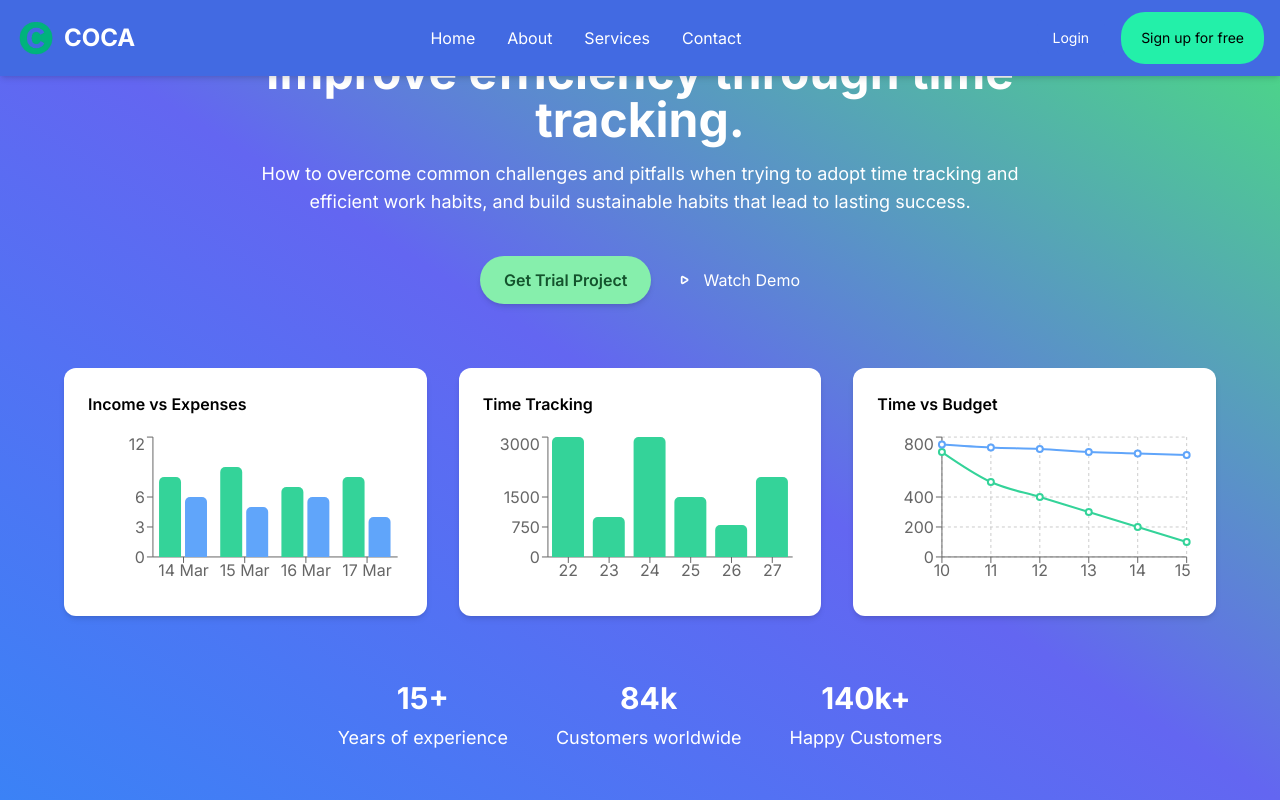
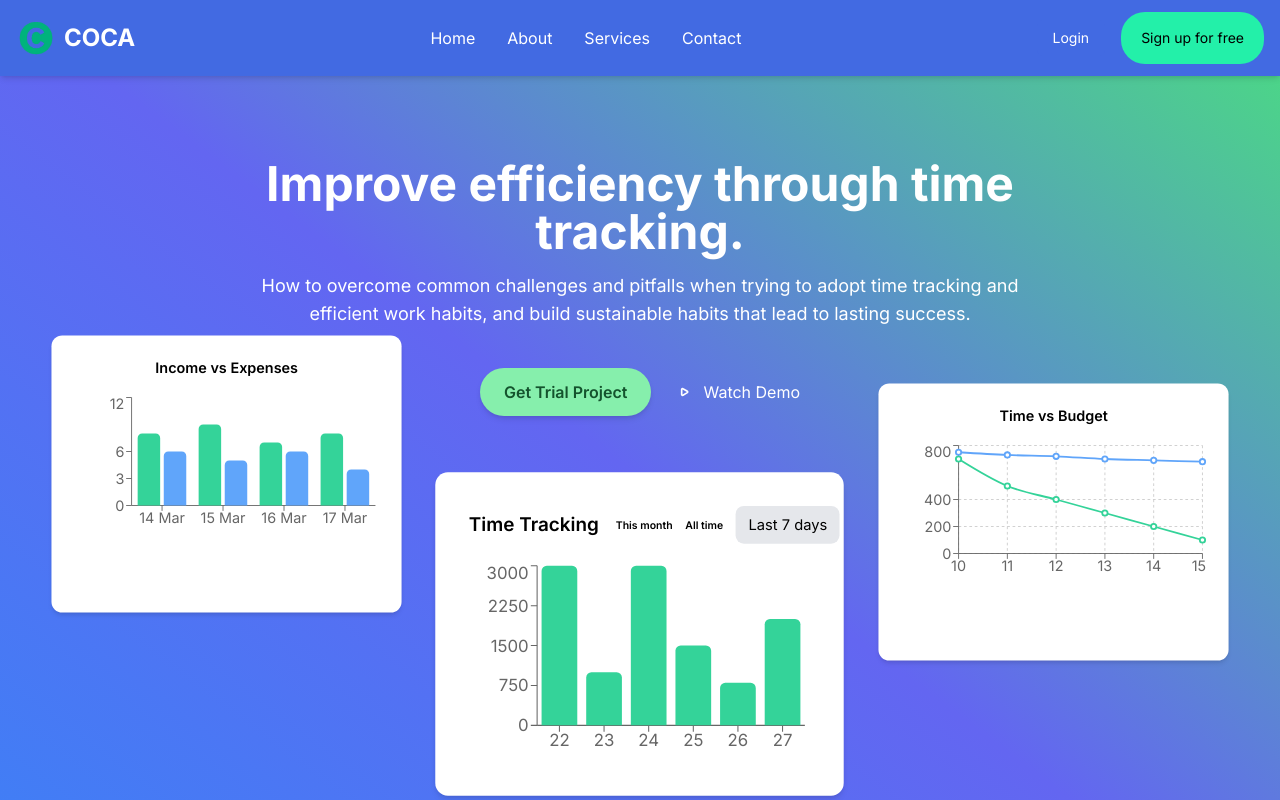
Before and after one commit to tahmidhasantanoy/solutya_it_job_task, a Next.js app: page / in a window 1280 px wide. Shown: the top 800 px of the page. Built offline with nearby package versions, Linux system fonts and the light colour scheme.

Commit message:
Unnessary comments are removed

```diff
--- a/package.json
+++ b/package.json
@@ -19,7 +19,9 @@
     "react-hook-form": "^7.53.2",
     "react-icons": "^5.5.0",
     "react-redux": "^9.1.2",
-    "recharts": "^2.15.3"
+    "react-toastify": "^11.0.5",
+    "recharts": "^2.15.3",
+    "sharp": "^0.34.1"
   },
   "devDependencies": {
     "autoprefixer": "^10.0.1",
--- a/src/app/components/pages/BudgetFriendly.jsx
+++ b/src/app/components/pages/BudgetFriendly.jsx
@@ -20,8 +20,6 @@ const BudgetFriendly = () => {
 
       {/* Cards */}
       <div className="flex flex-col md:flex-row gap-6">
-        {/* Basic Plan */}
-        {/* TODO : shadow bootom right */}
         <div className="flex flex-col rounded-2xl shadow-b-r p-8 bg-white w-full max-w-sm">
           <h3 className="text-gray-800 font-semibold text-lg mb-2">
             Basic plan
@@ -102,7 +100,6 @@ const BudgetFriendly = () => {
           </ul>
         </div>
 
-        {/* Enterprise */}
         <div className="flex flex-col rounded-2xl shadow-md p-8 bg-white w-full max-w-sm">
           <h3 className="text-gray-800 font-semibold text-lg mb-2">
             Enterprise plan
--- a/src/app/components/pages/GoodUI.jsx
+++ b/src/app/components/pages/GoodUI.jsx
@@ -5,7 +5,6 @@ import { motion } from "framer-motion";
 const GoodUI = () => {
   return (
     <section className="flex flex-col items-center p-8 md:p-16 bg-white">
-      {/* Top Heading */}
       <div className="text-center max-w-3xl space-y-4 mb-16">
         <h2 className="text-4xl md:text-5xl font-bold text-gray-900 leading-tight">
           Our user-friendly interface allows for <br />
@@ -18,7 +17,6 @@ const GoodUI = () => {
         </p>
       </div>
 
-      {/* Cards Row */}
       <div className="grid grid-cols-1 md:grid-cols-3 gap-8 w-full max-w-6xl">
         {/* Card 1 */}
         <motion.div
@@ -27,8 +25,7 @@ const GoodUI = () => {
           transition={{ duration: 0.6 }}
           className="bg-white border rounded-2xl p-6 shadow-md space-y-6"
         >
-          {/* Top Client Info */}
-            <p>Top Clients</p>
+          <p>Top Clients</p>
           <div className="flex items-center justify-between">
             <div className="flex items-center gap-4">
               <div className="w-12 h-12 bg-gray-300 rounded-full"></div>
@@ -42,7 +39,6 @@ const GoodUI = () => {
             </span>
           </div>
 
-          {/* Text Content */}
           <div className="space-y-2 pt-2">
             <h5 className="font-semibold text-lg text-gray-900">
               Manage customer relationships
@@ -61,7 +57,6 @@ const GoodUI = () => {
           transition={{ duration: 0.8 }}
           className="bg-white border rounded-2xl p-6 shadow-md space-y-6"
         >
-          {/* Feedback Info */}
           <div className="flex items-center gap-4">
             <div className="w-12 h-12 bg-gray-300 rounded-full"></div>
             <div>
@@ -72,7 +67,6 @@ const GoodUI = () => {
             </div>
           </div>
 
-          {/* Text Content */}
           <div className="space-y-2 pt-2">
             <h5 className="font-semibold text-lg text-gray-900">
               Get insights from feedback to improve
@@ -91,9 +85,7 @@ const GoodUI = () => {
           transition={{ duration: 1 }}
           className="bg-white border rounded-2xl p-6 shadow-md space-y-6"
         >
-          {/* Progress Bars */}
           <div className="space-y-6">
-            {/* Copywriting */}
             <div>
               <div className="flex justify-between text-sm font-medium text-gray-700 mb-1">
                 <span>Copywriting</span>
@@ -107,7 +99,6 @@ const GoodUI = () => {
               </div>
             </div>
 
-            {/* Illustration */}
             <div>
               <div className="flex justify-between text-sm font-medium text-gray-700 mb-1">
                 <span>Illustration</span>
@@ -121,7 +112,6 @@ const GoodUI = () => {
               </div>
             </div>
 
-            {/* UX Design */}
             <div>
               <div className="flex justify-between text-sm font-medium text-gray-700 mb-1">
                 <span>UX Design</span>
@@ -136,7 +126,6 @@ const GoodUI = () => {
             </div>
           </div>
 
-          {/* Text Content */}
           <div className="space-y-2 pt-4">
             <h5 className="font-semibold text-lg text-gray-900">
               Review your hard work&apos;s outcome
--- a/src/app/components/pages/Service.jsx
+++ b/src/app/components/pages/Service.jsx
@@ -1,7 +1,6 @@
 "use client";
 
 import { motion } from "framer-motion";
-import Image from "next/image";
 import { FaDownload, FaUserPlus, FaClock } from "react-icons/fa";
 
 const Service = () => {
@@ -13,7 +12,6 @@ const Service = () => {
         </h2>
 
         <div className="grid grid-cols-2 md:grid-cols-4 gap-8 items-center justify-center max-w-4xl mx-auto">
-          {/* Example logo item */}
           {[
             "videohive",
             "codecanyon",
@@ -33,19 +31,15 @@ const Service = () => {
         </div>
       </div>
 
-      {/* Scheduling Section */}
       <div className="grid grid-cols-1 md:grid-cols-2 gap-16 items-center w-full max-w-7xl">
-        {/* Chart Card */}
         <motion.div
           initial={{ opacity: 0, y: 40 }}
           whileInView={{ opacity: 1, y: 0 }}
           transition={{ duration: 0.7 }}
           className="relative w-full max-w-md mx-auto"
         >
-          {/* Gradient behind the card */}
           <div className="absolute -top-7 -left-7 w-full h-full bg-gradient-to-tr from-blue-500 to-cyan-400 rounded-md z-0"></div>
 
-          {/* Actual Card */}
           <div className="relative bg-white p-8 rounded-2xl shadow-2xl z-10 space-y-6">
             <h4 className="font-semibold text-gray-900 text-xl">
               Overall time used
--- a/src/app/components/pages/TimeTracking.jsx
+++ b/src/app/components/pages/TimeTracking.jsx
@@ -41,8 +41,7 @@ const budgetData = [
 
 const TimeTracking = () => {
   return (
-    <section className="min-h-screen bg-gradient-to-tr from-blue-500 via-indigo-500 to-green-400 flex flex-col items-center justify-center p-8">
-      {/* Heading */}
+    <section className="min-h-screen bg-gradient-to-tr from-blue-500 via-indigo-500 to-green-400 flex flex-col items-center justify-center pt-40 p-8">
       <div className="text-center max-w-3xl mb-10">
         <h1 className="text-4xl md:text-5xl font-bold text-white mb-4">
           Improve efficiency through time tracking.
@@ -54,7 +53,6 @@ const TimeTracking = () => {
         </p>
       </div>
 
-      {/* Buttons */}
       <div className="flex items-center gap-6 mb-16">
         <button className="bg-green-300 hover:bg-green-400 text-green-900 font-semibold px-6 py-3 rounded-full shadow-md">
           Get Trial Project
@@ -73,11 +71,12 @@ const TimeTracking = () => {
         </button>
       </div>
 
-      {/* Chart Cards */}
-      <div className="grid grid-cols-1 md:grid-cols-3 gap-8 mb-16 w-full max-w-6xl">
+      <div className="relative grid grid-cols-1 md:grid-cols-3 gap-6 mb-16 w-full max-w-7xl mx-auto">
         {/* Left Card */}
-        <div className="bg-white rounded-xl shadow-md p-6">
-          <h3 className="font-semibold mb-4">Income vs Expenses</h3>
+        <div className="relative bg-white rounded-xl shadow-md p-6 -top-40 xl:scale-90 flex flex-col">
+          <h3 className="font-semibold mb-4 whitespace-nowrap text-center">
+            Income vs Expenses
+          </h3>
           <div className="h-40">
             <ResponsiveContainer width="100%" height="100%">
               <BarChart data={incomeExpensesData}>
@@ -91,10 +90,26 @@ const TimeTracking = () => {
           </div>
         </div>
 
-        {/* Center Card */}
-        <div className="bg-white rounded-xl shadow-md p-6">
-          <h3 className="font-semibold mb-4">Time Tracking</h3>
-          <div className="h-40">
+        <div className="relative bg-white rounded-xl shadow-md p-8 xl:scale-105 flex flex-col justify-between">
+          <div className="flex flex-wrap md:flex-nowrap justify-between items-center mb-4 gap-4">
+            <h3 className="font-semibold whitespace-nowrap text-lg">
+              Time Tracking
+            </h3>
+
+            <div className="flex items-center gap-3">
+              <h3 className="font-semibold text-[10px] whitespace-nowrap">
+                This month
+              </h3>
+              <h3 className="font-semibold text-[10px] whitespace-nowrap">
+                All time
+              </h3>
+              <button className="bg-gray-200 px-3 py-2 rounded-lg text-sm whitespace-nowrap">
+                Last 7 days
+              </button>
+            </div>
+          </div>
+
+          <div className="h-48">
             <ResponsiveContainer width="100%" height="100%">
               <BarChart data={timeTrackingData}>
                 <XAxis dataKey="day" />
@@ -107,8 +122,10 @@ const TimeTracking = () => {
         </div>
 
         {/* Right Card */}
-        <div className="bg-white rounded-xl shadow-md p-6">
-          <h3 className="font-semibold mb-4">Time vs Budget</h3>
+        <div className="relative bg-white rounded-xl shadow-md p-6 -top-28 xl:scale-90 flex flex-col">
+          <h3 className="font-semibold mb-4 whitespace-nowrap text-center">
+            Time vs Budget
+          </h3>
           <div className="h-40">
             <ResponsiveContainer width="100%" height="100%">
               <LineChart data={budgetData}>
@@ -134,7 +151,6 @@ const TimeTracking = () => {
         </div>
       </div>
 
-      {/* Bottom Stats */}
       <div className="flex flex-col md:flex-row gap-12 items-center text-white text-center">
         <div>
           <h4 className="text-3xl font-bold mb-2">15+</h4>
--- a/src/app/components/pages/Trail.jsx
+++ b/src/app/components/pages/Trail.jsx
@@ -24,7 +24,6 @@ const Trail = () => {
           <span>No fees</span>
         </div>
 
-        {/* Input & Button */}
         <div className="flex flex-col sm:flex-row justify-center gap-4 max-w-md mx-auto">
           <div className="flex items-center">
             <div className="relative">
```
Also changed, not shown: 2 other files (tests, documents, lock files or other folders).
